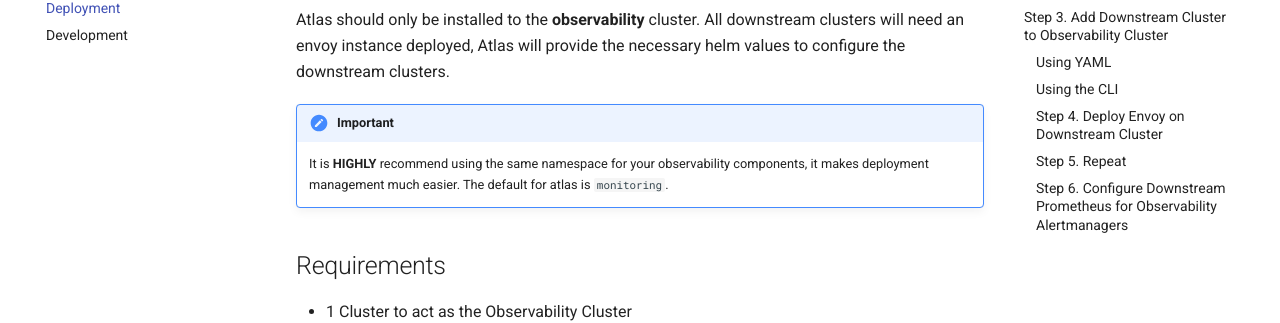
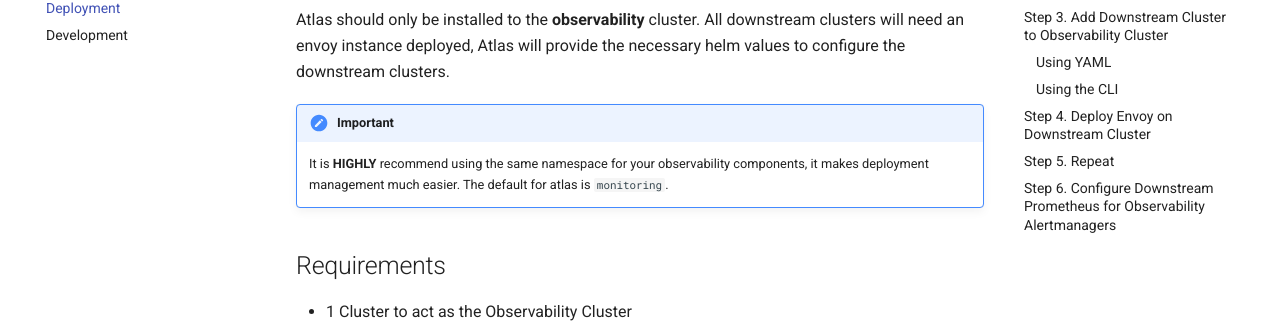
Before and after one commit to goatlas-io/atlas, an MkDocs documentation site: the page built from docs/deployment.md, in a window 1280 px wide. Shown: the part 265-588 px from the top of the page. Built offline with MkDocs 1.6.1 and Material for MkDocs 9.7.7, drawn with Linux system fonts in a browser that asks for light colours; comment, search, counter and statistics services are not loaded.

Commit message:
docs: fix header formatting

````diff
--- a/docs/deployment.md
+++ b/docs/deployment.md
@@ -130,7 +130,7 @@ spec:
 atlas cluster-add --name "downstream1" --replicas 1 --external-ip "1.1.1.1"
 ```
 
-### Step 4. Deploy Envoy on Downstream Cluster
+## Step 4. Deploy Envoy on Downstream Cluster
 
 Atlas generates helm values for the Atlas Envoy Helm Chart for every downstream cluster added. These values come with the necessary seed values to allow initial secure connections to be established. Once comms are established the Envoy Aggreggated Discovery capabilites take over ensuring the downstream envoy instance stays configure properly.
 
@@ -158,11 +158,11 @@ Once you have the values, install helm on your downstream cluster. Make sure you
 helm install envoy --values downstream1.yaml chart/
 ```
 
-### Step 5. Repeat
+## Step 5. Repeat
 
 If you have more than one downstream cluster, repeast steps 3 and 4 until you've added all your clusters.
 
-### Step 6. Configure Downstream Prometheus for Observability Alertmanagers
+## Step 6. Configure Downstream Prometheus for Observability Alertmanagers
 
 To take full advantage of what Atlas offers, you can configure your downstream prometheus instances to talk to the alertmanagers in the observability cluster.
 
````
